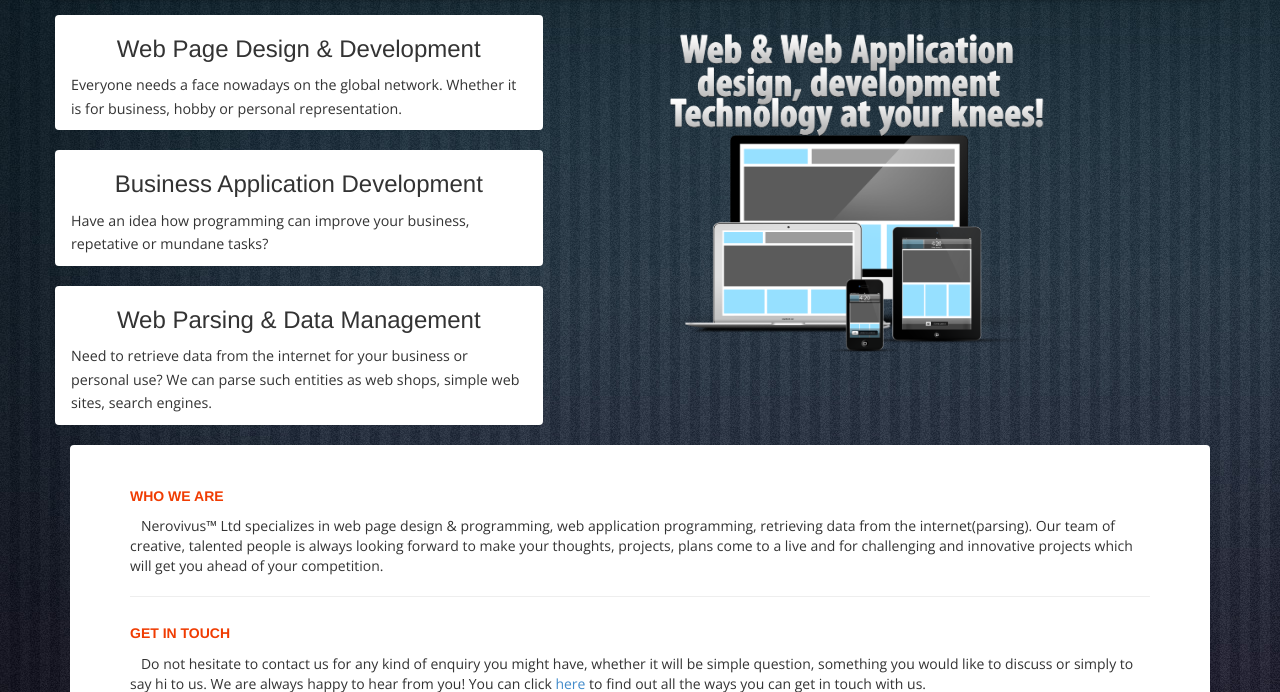
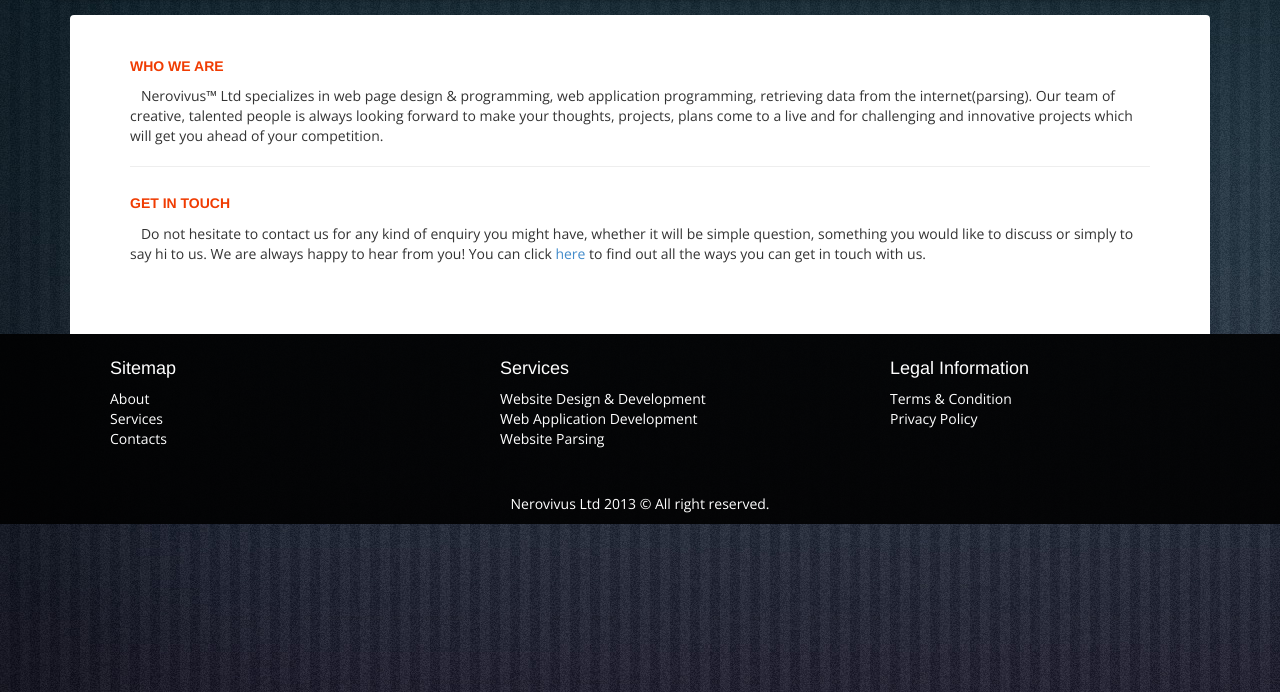
Before and after one commit to Belhor/nerovivus, a Django app: page / in a window 1280 px wide. Shown: the part 52-744 px from the top of the page. Run offline with Django 3.2, Linux system fonts and the light colour scheme; some libraries are stand-ins or nearby versions.

Commit message:
Initial Commit

```diff
--- a/nerovivus/templates/base.html
+++ b/nerovivus/templates/base.html
@@ -89,22 +89,22 @@
                 <div class="jumbotron">
                 <div class="container">
                   <div class="row">
-                    <div class="col-md-5 hidden-xs hidden-sm">
+                    <!-- <div class="col-md-5 hidden-xs hidden-sm">
                        <div class="row panel panelAdv">
                           <div class="col-xs-12">
-                            <h3> Web Page Design &amp; Development<!-- WEB PAGE DESIGN &amp; DEVELOPMENT--></h3>
+                            <h3> Web Page Design &amp; Development</h3>
                              <p><small>Everyone needs a face nowadays on the global network. Whether it is for business, hobby or personal representation.</small></p>
                           </div>
                        </div>
                        <div class="row panel panelAdv">
                           <div class="col-xs-12">
-                            <h3> Business Application Development </h3><!-- WEB PAGE DESIGN &amp; DEVELOPMENT--></h3><!-- <h4><small>BUSINESS APPLICATION DEVELOPMENT</small></h4> -->
+                            <h3> Business Application Development </h3>
                              <p><small>Have an idea how programming can improve your business, repetative or mundane tasks?</small></p>
                           </div>
                        </div>
                        <div class="row panel panelAdv">
                           <div class="col-xs-12">
-                            <h3>Web Parsing &amp; Data Management</h3><!-- <h4><small>WEB PARSING</small></h4> -->
+                            <h3>Web Parsing &amp; Data Management</h3>
                              <p><small>Need to retrieve data from the internet for your business or personal use? We can parse such entities as web shops, simple web sites, search engines.</small></p>
                           </div>
                        </div>
@@ -112,7 +112,7 @@
                     <div class="col-md-6 pull-right">
                        <img src="/static/img/jb_bg.png" width="400px" class="img-responsive">
 
-                    </div>
+                    </div> -->
                   </div>
                 </div>
             </div>
```
